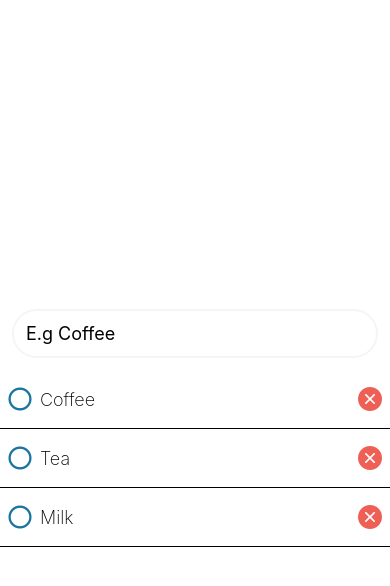
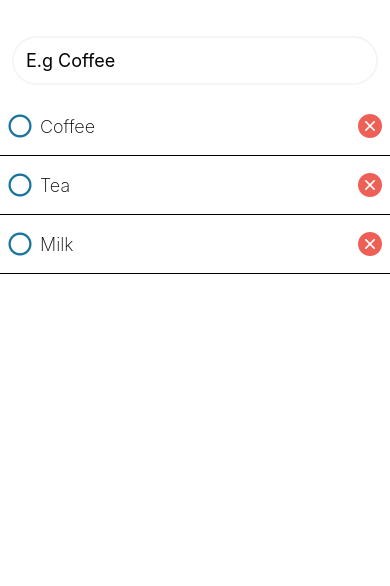
Before and after one commit to dsouzaalfred/react-native-shopping-list, a React Native app: screen / in a window 390 px wide. Shown: the top 586 px of the page. Built offline with nearby package versions, Linux system fonts and the light colour scheme.

Commit message:
Add Scroll View

```diff
--- a/app/index.tsx
+++ b/app/index.tsx
@@ -1,4 +1,4 @@
-import { StyleSheet, TextInput, View } from "react-native";
+import { StyleSheet, TextInput, View, ScrollView } from "react-native";
 import { theme } from "../theme";
 import { ShoppingListItem } from "../components/ShoppingListItem";
 import { useState } from "react";
@@ -30,7 +30,11 @@
   };
 
   return (
-    <View style={styles.container}>
+    <ScrollView
+      style={styles.container}
+      contentContainerStyle={styles.contentContainer}
+      stickyHeaderIndices={[0]}
+    >
       {/* <Text>
           {PixelRatio.get()} - PixelRatio.get() - Return the device pixel
           density
@@ -46,7 +50,7 @@
       {shoppingList.map((item) => (
         <ShoppingListItem name={item.name} key={item.id} />
       ))}
-    </View>
+    </ScrollView>
   );
 }
 
@@ -54,8 +58,10 @@
   container: {
     flex: 1,
     backgroundColor: theme.colorWhite,
-    justifyContent: "center",
     paddingTop: 12,
+  },
+  contentContainer: {
+    paddingVertical: 24,
   },
   textInput: {
     borderColor: theme.colorLightGrey,
@@ -65,5 +71,6 @@
     borderRadius: 50,
     marginHorizontal: 12,
     marginBottom: 12,
+    backgroundColor: theme.colorWhite,
   },
 });
```
